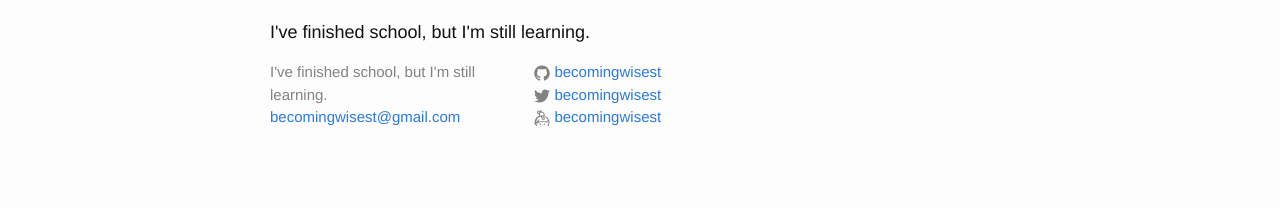
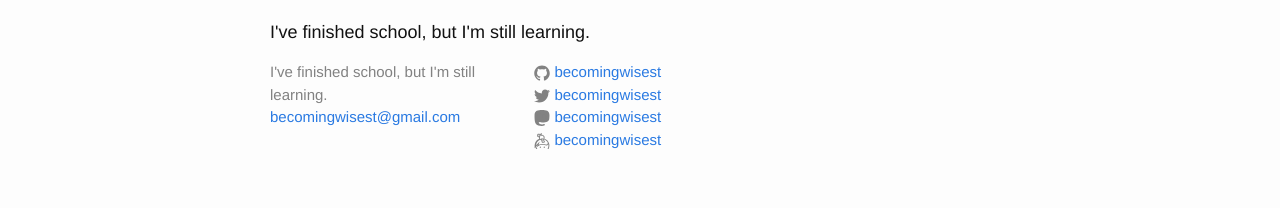
Before and after one commit to becomingwisest/becoming.wise.st, a Jekyll site: the page built from index.html, in a window 1280 px wide. Shown: the part 1658-1866 px from the top of the page. Built offline with Jekyll 4.4.1, drawn with Linux system fonts in a browser that asks for light colours.

Commit message:
Add hachyderm social media

```diff
--- a/_config.yml
+++ b/_config.yml
@@ -15,6 +15,7 @@ email: becomingwisest@gmail.com
 baseurl: "" # the subpath of your site, e.g. /blog
 url: "https://becoming.wise.st" # the base hostname & protocol for your site
 twitter_username: becomingwisest
+hachyderm_username: becomingwisest
 github_username:  becomingwisest
 keybase_username: becomingwisest
 
--- a/_includes/footer.html
+++ b/_includes/footer.html
@@ -26,6 +26,12 @@
           </li>
           {% endif %}
 
+          {% if site.hachyderm_username %}
+          <li>
+            {% include icon-hachyderm.html username=site.hachyderm_username %}
+          </li>
+          {% endif %}
+
           {% if site.keybase_username %}
           <li>
             {% include icon-keybase.html username=site.keybase_username %}
--- /dev/null
+++ b/_includes/icon-hachyderm.html
@@ -0,0 +1 @@
+<a href="https://hachyderm.io/@{{ include.username }}"><span class="icon icon--hachyderm">{% include icon-hachyderm.svg %}</span><span class="username">{{ include.username }}</span></a>
```
